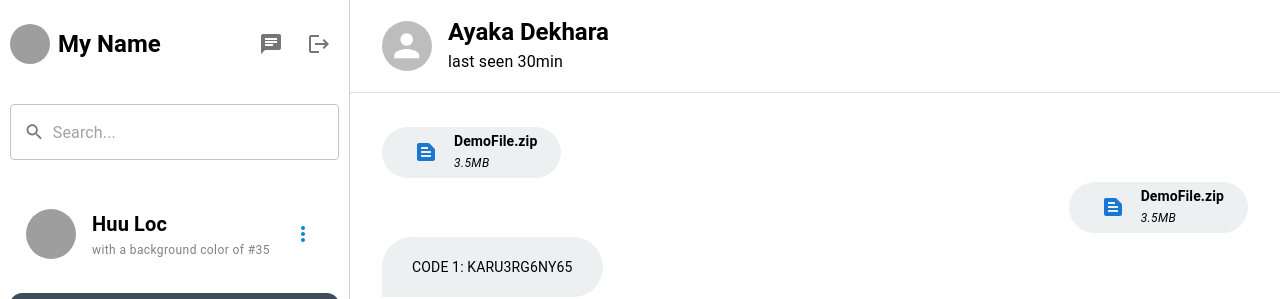
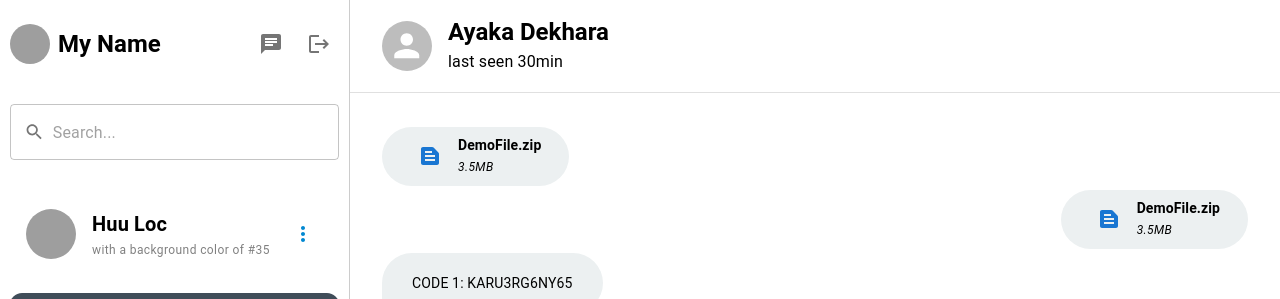
Before and after one commit to locbh3010/task-chat-app, a Next.js app: page /1 in a window 1280 px wide. Shown: the top 299 px of the page. Built offline with nearby package versions, Linux system fonts and the light colour scheme; grey boxes are pictures that could not be loaded.

Commit message:
add size for tooltip

```diff
--- a/src/components/Message.js
+++ b/src/components/Message.js
@@ -58,7 +58,7 @@ const StyledMsg = styled.div`
 			  css`
 					min-width: 10%;
 
-					padding: 4px 24px;
+					padding: 8px 28px;
 
 					display: flex;
 					align-items: center;
@@ -75,7 +75,6 @@ const StyledMsg = styled.div`
 					}
 			  `};
 `
-
 // * Ví dụ: gửi 3 tin nhắn thì tìm xem tin nhắn hiện tại ở vị trí đầu hay là vị trí cuối
 // * Để style border radius
 const findOrder = (length, index) => {
@@ -104,7 +103,6 @@ const Message = ({ content, position, type, time }) => {
 				title={time[index]}
 				placement={position === 'right' ? 'left' : 'right'}
 				key={msg}
-				color="neutral"
 				size="lg">
 				<StyledMsg
 					order={findOrder(content.length, index)}
@@ -125,7 +123,8 @@ const Message = ({ content, position, type, time }) => {
 			<Tooltip
 				title={time[index]}
 				placement={position === 'right' ? 'left' : 'right'}
-				key={img}>
+				key={img}
+				size="lg">
 				<StyledMsg
 					order={findOrder(content.length, index)}
 					position={position}
@@ -147,7 +146,8 @@ const Message = ({ content, position, type, time }) => {
 			<Tooltip
 				title={time[index]}
 				placement={position === 'right' ? 'left' : 'right'}
-				key={file.name}>
+				key={file.name}
+				size="lg">
 				<StyledMsg
 					order={findOrder(content.length, index)}
 					type={type}
--- a/src/styles/GlobalClasses.js
+++ b/src/styles/GlobalClasses.js
@@ -13,4 +13,8 @@ export const GlobalClasses = css`
 		left: 50%;
 		transform: translate(-50%, -50%);
 	}
+	.MuiTooltip-sizeLg {
+		font-size: 14px;
+		padding-block: 20px !important;
+	}
 `
```
